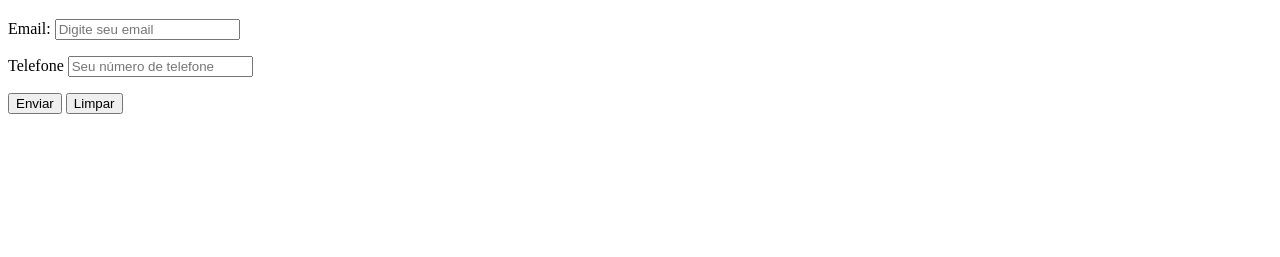
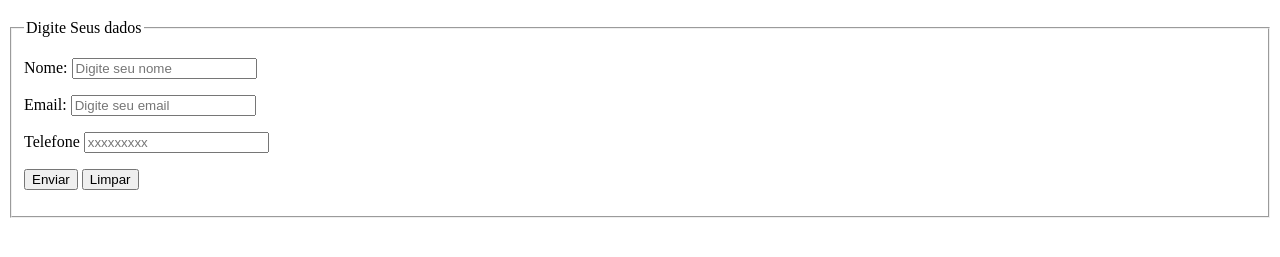
Before and after one commit to herbertjuliooliveira/html-css, a plain HTML site: page exercicios/ex024/form04.html in a window 1280 px wide. Shown: the part 61-318 px from the top of the page. Drawn offline with Linux system fonts and the light colour scheme.

Commit message:
Update form04.html

```diff
--- a/exercicios/ex024/form04.html
+++ b/exercicios/ex024/form04.html
@@ -8,18 +8,26 @@
 <body>
     <h1>exemplo de formulario</h1>
     <form action="cadastro.java" method="get">
+        <fieldset >
+            <legend> Digite Seus dados</legend>
+            <p>
+                <label for="inome">Nome:</label>
+                <input type="text" name="nom" id="inome" required
+                 autocomplete="name" placeholder="Digite seu nome">
+            </p>
             <p>
                 <label for="iemail">Email:</label>
                 <input type="email" name="email" id="iemail" required autocomplete="email" placeholder="Digite seu email">
             </p>
             <p>
                 <label for="itel">Telefone</label>
-            <input type="tel" name="tel" id="itel" required autocomplete="tel" placeholder="Seu número de telefone" pattern="^[0-9]{4}-[0-9]{$">
+                <input type="tel" name="tel" id="itel" required autocomplete="tel" placeholder="xxxxxxxxx" pattern="\(\d{2}\)\d{4,5}-\d{4}">
             </p>
             <p>
                 <input type="submit" value="Enviar">
                 <input type="reset" value="Limpar">
             </p>
+        </fieldset>
     </form>
 </body>
 </html>
```
Lines whose indentation alone changed are shown as unchanged.
